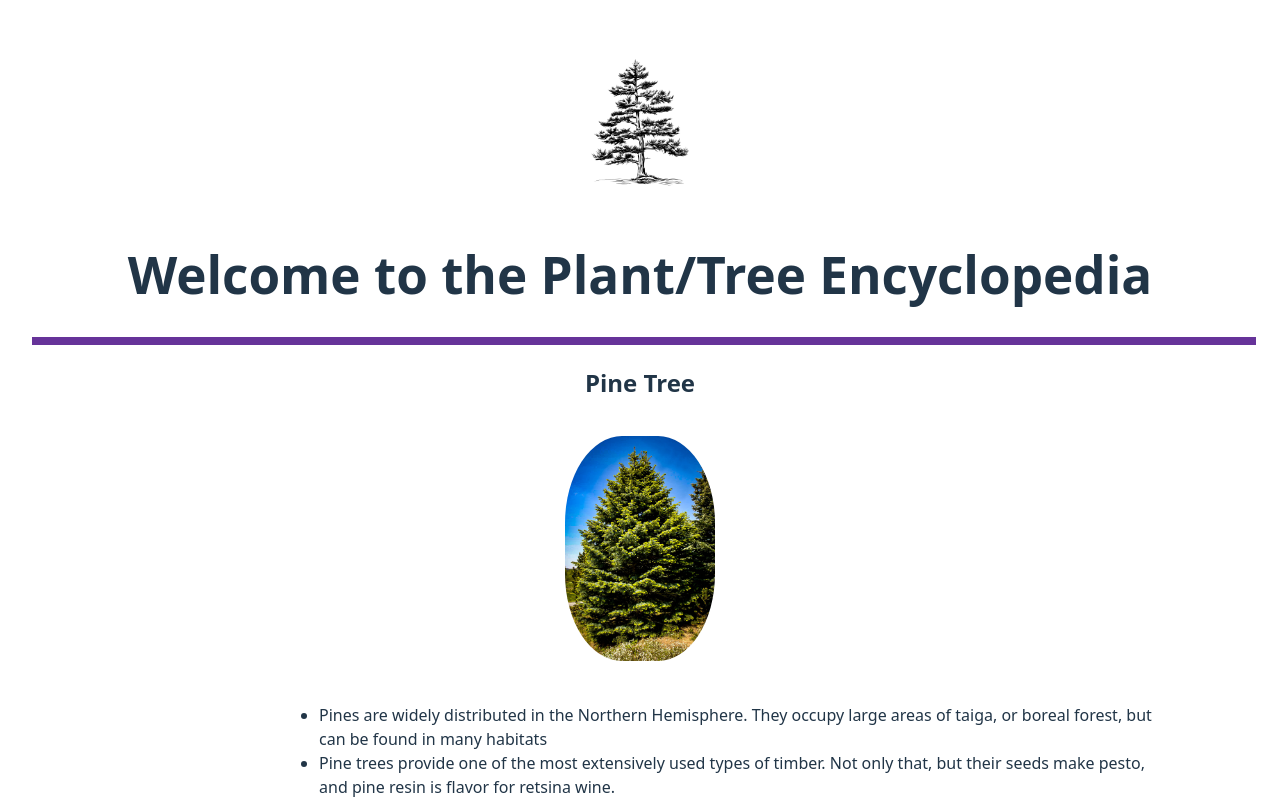
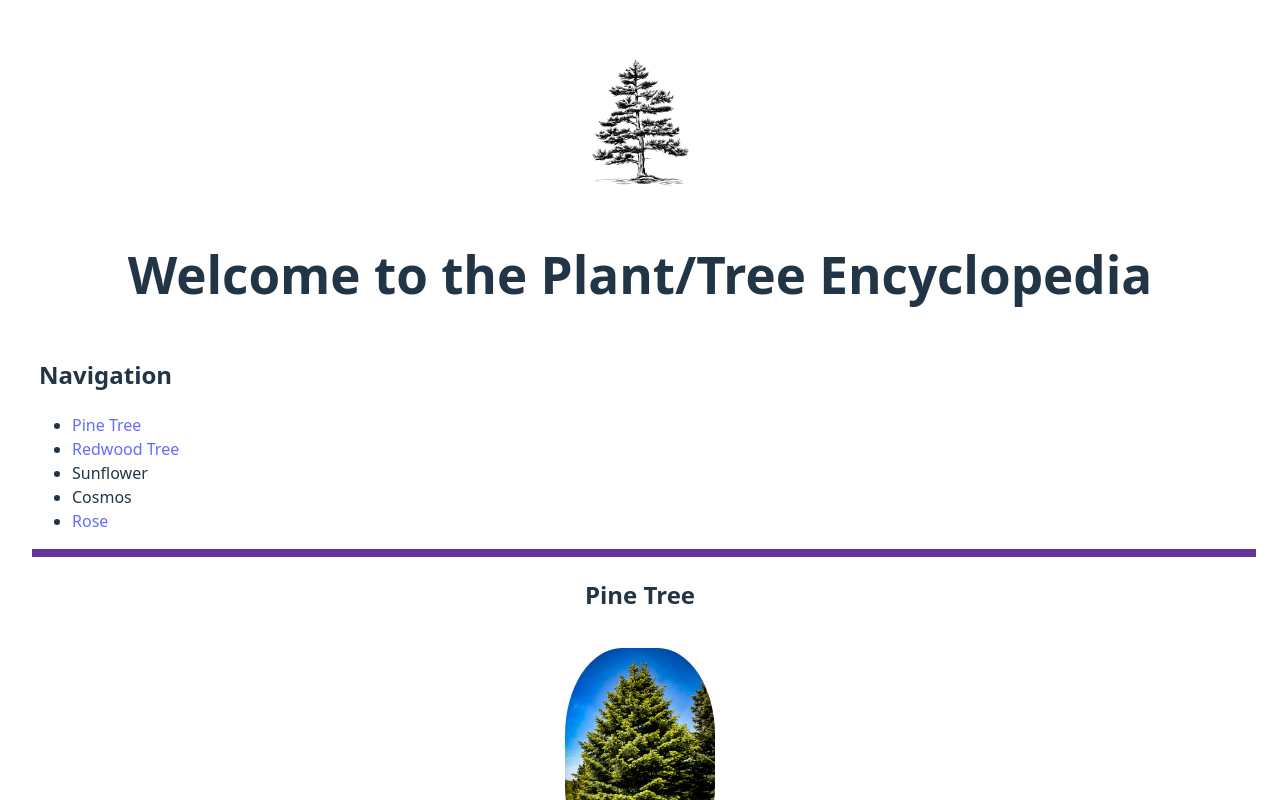
Before and after one commit to JacobWoodbury/plant-info-react, a React (Vite) app: page / in a window 1280 px wide. Shown: the top 800 px of the page. Built offline with nearby package versions, Linux system fonts and the light colour scheme.

Commit message:
Attempt at nav bar

```diff
--- a/src/App.css
+++ b/src/App.css
@@ -2,6 +2,10 @@
   max-width: 1280px;
   margin: 0 auto;
   padding: 2rem;
+}
+
+.nav {
+  float: left;
 }
 
 h1, h2 {
--- a/src/App.jsx
+++ b/src/App.jsx
@@ -7,6 +7,7 @@ import Cosmos from './components/Cosmos'
 import Rose from './components/Rose'
 import Spacer from './components/Spacer'
 import Logo from './components/Logo'
+import Nav from './components/Nav'
 import './App.css'
 
 function App() {
@@ -15,6 +16,7 @@ function App() {
     <>
       <Logo />
       <Header/>
+      <Nav />
       <Spacer/>
       <Pine />
       <Spacer/>
--- a/src/components/Nav.jsx
+++ b/src/components/Nav.jsx
@@ -1,14 +1,16 @@
 function Nav(){
     return(
         <>
-            <h3>Navigation</h3>
-            <ul>
-
-                <li><a href = "#idHere">Section Name here</a></li>
-                <li></li>
-            </ul>
-
-
+            <div class = "nav">
+                <h2>Navigation</h2>
+                <ul>
+                    <li><a href = "#pineTree">Pine Tree</a></li>
+                    <li><a href = "#redwoodTree">Redwood Tree</a></li>
+                    <li><a href = "#sunflower"></a>Sunflower</li>
+                    <li><a href = "#cosmosFlower"></a>Cosmos</li>
+                    <li><a href = "roseFlower">Rose</a></li>
+                </ul>
+            </div>
         </>
     )
 }
```
